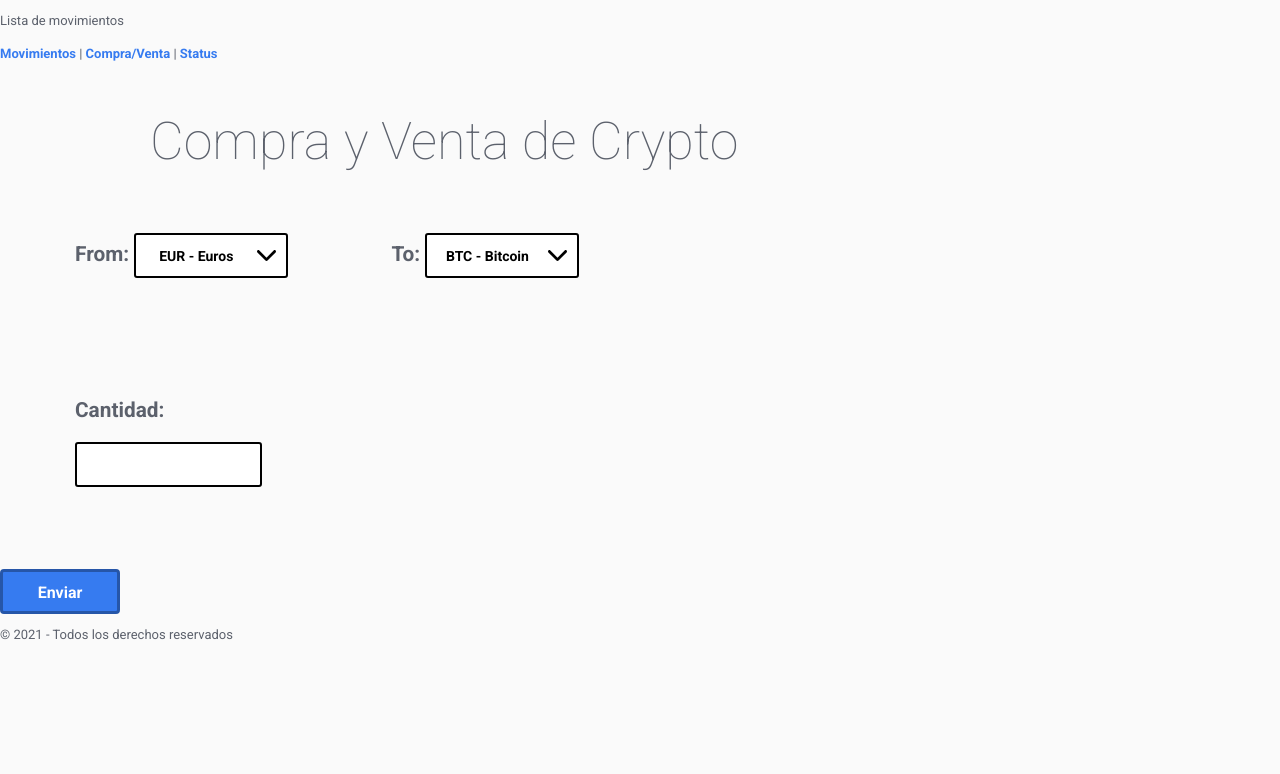
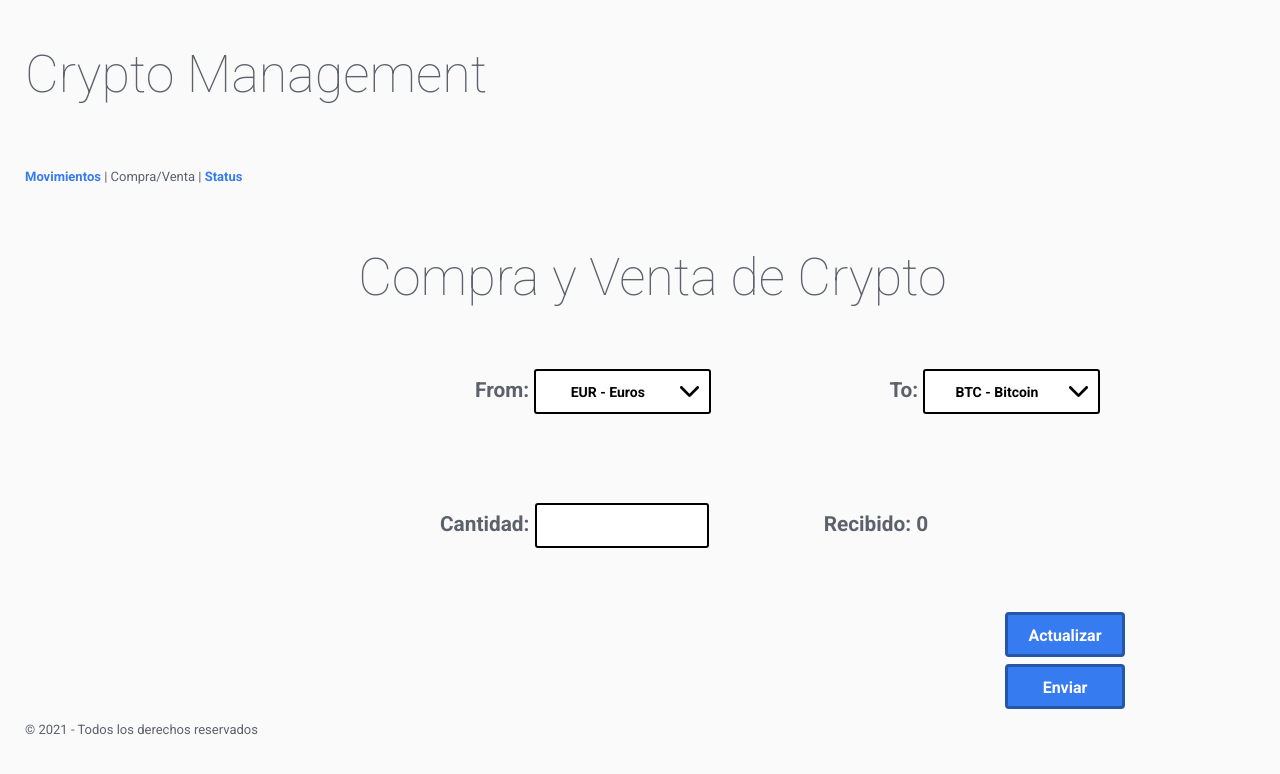
Before and after one commit to NewenLai/Proyecto_Final_Crypto, a Flask app: page /purchase in a window 1280 px wide. Shown: the top 774 px of the page. Run offline with Flask 2, Linux system fonts and the light colour scheme; parts of the project's set-up code (start-up, migrations or seed data) failed here and were passed over.

Commit message:
Boton Update funcional y otras mejoras

```diff
--- a/programa/static/css/flat-remix.css
+++ b/programa/static/css/flat-remix.css
@@ -437,6 +437,7 @@ input[type=reset]:active, input[type=reset].active,
 .blue-button, input.blue-button {
     background: #367bf0;
     border-color: #2656a8;
+
 }
 
 .red-button, input.red-button {
--- a/programa/static/css/styles.css
+++ b/programa/static/css/styles.css
@@ -1,32 +1,61 @@
 .Titulo{
-    padding-left: 150px;
+    text-align: center;
+    margin-bottom: 45px;
+}
+.SubTitulo{
+    text-align: center;
+    font-size: 1.8rem;
     margin-bottom: 45px;
 }
 
-.tabla{
+.Header_tabla{
+    font-size: 1.1rem;
+    font-weight: bold;
     padding-right: 25px;
     padding-left: 25px;
     border-right-style: solid;
     border-right-width: 2px;
 }
 
-.Formulario{
+.tabla{
+    text-align: center;
+    padding-right: 25px;
+    padding-left: 25px;
+    border-right-style: solid;
+    border-right-width: 2px;
+}
+
+.MonedaFrom{
     font-size: 1.3rem;
     font-weight: bold;
     display: inline-block;
-    margin-left: 75px;
-    margin-bottom: 100px;
+    margin-left: 450px;
+    margin-bottom: 75px;
 }
 .MonedaTO{
     font-size: 1.3rem;
     font-weight: bold;
     display: inline-block;
-margin-left: 100px
+    margin-left: 175px
 }
 .Amount {
     font-size: 1.3rem;
     font-weight: bold;
-    margin-left: 75px;
-    width: 66px;
-    margin-bottom: 75px;
+    margin-left: 415px;
+    margin-bottom: 50px;
+    padding-right: 38px;
+    display: inline-block;
 }
+.Recibido{
+    display: inline;
+    margin-left: 110px;
+}
+
+.Error{
+    text-align: center;
+    font-size: 1.5rem;
+}
+
+.Links{
+    display: inline-block;
+}
--- a/programa/templates/base.html
+++ b/programa/templates/base.html
@@ -1,5 +1,5 @@
 <!DOCTYPE html>
-<html lang="en">
+<html lang="en" style="margin-left: 25px;">
     <head>
         <meta charset="UTF-8">
         <meta http-equiv="X-UA-Compatible" content="IE=edge">
@@ -10,12 +10,11 @@
     </head>
     <body>
         <header>
-            <p>Lista de movimientos</p>
+            <h1>Crypto Management</h1>
         </header>
         <section>
             <nav>
-                <a href="/">Movimientos</a> | <a href="/purchase">Compra/Venta</a> | <a href="/status">Status</a>
-
+                {% block Links %}{%endblock%}
             </nav>
             {% block contenido %}{% endblock %}
         </section>
--- a/programa/templates/purchase.html
+++ b/programa/templates/purchase.html
@@ -3,11 +3,16 @@
 
 {% block titulo_pagina %} Exchange {% endblock %}
 
+{% block Links %} <a href="/" class = "Links">Movimientos</a> | <p class = "Links">Compra/Venta</p> | <a href="/status">Status</a> {% endblock %}
+
 {% block contenido %}
     <h1 class= "Titulo">Compra y Venta de Crypto</h1>
+    {% for error in errores %}
+      <p class="Error"> {{error}} </p>
+    {% endfor %}
 
     <form action="/purchase" method="post">
-        <div class="Formulario">
+        <div class="MonedaFrom">
             <label for="MonedaFROM">From: </label>
             <select name="From" id="From">
               <option value="EUR" selected="">EUR - Euros</option>
@@ -15,6 +20,14 @@
               <option value="ETH">ETH - Ethereum</option>
               <option value="ADA">ADA - Cardano</option>
               <option value="XRP">XRP - Ripple</option>
+              <option value="LTC">LTC - Litecoin</option>
+              <option value="BCH">BCH - Bitcoin Cash</option>
+              <option value="BNB">BNB - Binance Coin</option>
+              <option value="USDT">USDT - TetherUS</option>
+              <option value="EOS">EOS - EOS</option>
+              <option value="BSV">BSV - Bitcoin SV</option>
+              <option value="XLM">XLM - Stellar</option>
+              <option value="TRX">TRX - Tron</option>
             </select>
         </div>
         <div class = "MonedaTO">
@@ -25,17 +38,25 @@
               <option value="ETH">ETH - Ethereum</option>
               <option value="ADA">ADA - Cardano</option>
               <option value="XRP">XRP - Ripple</option>
+              <option value="LTC">LTC - Litecoin</option>
+              <option value="BCH">BCH - Bitcoin Cash</option>
+              <option value="BNB">BNB - Binance Coin</option>
+              <option value="USDT">USDT - TetherUS</option>
+              <option value="EOS">EOS - EOS</option>
+              <option value="BSV">BSV - Bitcoin SV</option>
+              <option value="XLM">XLM - Stellar</option>
+              <option value="TRX">TRX - Tron</option>
             </select>
         </div>
 
         <div class = "Amount">
             <label for="Amount">Cantidad: </label>
-            <input type="text" name="cantidad" id="cantidad">
+            <input type="text" name="cantidad" id="cantidad"  style="padding-left: 7px ; padding-right: 0px;" value= {{form.cantidad}}>
+            <p class="Recibido">Recibido: {{Cantidad}}</p>
         </div>
-
-        <input class="blue-button" type="submit" value="Enviar">
+        <input class="blue-button" type="submit" name= "Envio" value="Actualizar" style="margin-left:980px;">
+        <input class="blue-button" type="submit" name= "Envio" value="Enviar" style="margin-left:980px;">
 
       </form>
 
-
 {% endblock %}
--- a/programa/templates/status.html
+++ b/programa/templates/status.html
@@ -1,5 +1,6 @@
 {% extends "base.html" %}
 
-{% block titulo_pagina %} Status madafaka {% endblock%}
+{% block titulo_pagina %} Status {% endblock%}
+{% block Links %} <a href="/" class = "Links">Movimientos</a> | <a href="/purchase" class="Links">Compra/Venta</a> | <p class="Links">Status</p> {% endblock %}
 
-{%block contenido%} Te reviento payo {%endblock%}
+{%block contenido%} PlaceHolder {%endblock%}
--- a/programa/views.py
+++ b/programa/views.py
@@ -1,9 +1,10 @@
 import sqlite3
 import requests
 from requests.sessions import merge_setting
+from werkzeug.utils import validate_arguments
 from programa import app
 from flask import render_template, request, redirect, url_for
-from programa.models import DBManager, Consulta
+from programa.models import DBManager, Consulta, Comprobacion, ValidationError
 
 
 @app.route("/")
@@ -17,14 +18,21 @@ def inicio():
 @app.route("/purchase", methods=["GET", "POST"])
 def compra():
     if request.method =="GET":
-        return render_template("purchase.html")
+        return render_template("purchase.html", errores = [], form = [], Cantidad = 0)
     else:
         datos = request.form
+        try:
+            Comprobacion(datos)
+        except ValidationError as msg:
+            return render_template("purchase.html", errores = [str(msg)], form=datos, Cantidad = 0)
+
         Consultaprecio = Consulta.Conversion(datos)
-        DBManager.Manager(Consultaprecio[0], Consultaprecio[1][0:10], Consultaprecio[1][11:19],  Consultaprecio[2], Consultaprecio[3], Consultaprecio[4])
 
-        return redirect(url_for("inicio"))
-
+        if datos["Envio"] == "Enviar":
+            DBManager.Manager(Consultaprecio[0], Consultaprecio[1][0:10], Consultaprecio[1][11:19],  Consultaprecio[2], Consultaprecio[3], Consultaprecio[4])
+            return redirect(url_for("inicio"))
+        else:
+            return render_template("purchase.html", errores = [], form = datos, Cantidad = Consultaprecio[0])
 
 @app.route("/status")
 def estado():
```
Also changed, not shown: programa/models.py (+18 -0 lines), programa/templates/inicio.html (+6 -4 lines), data/wallet.db.
